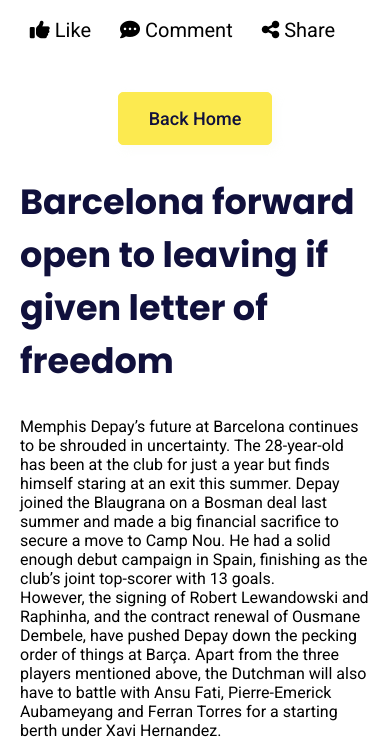
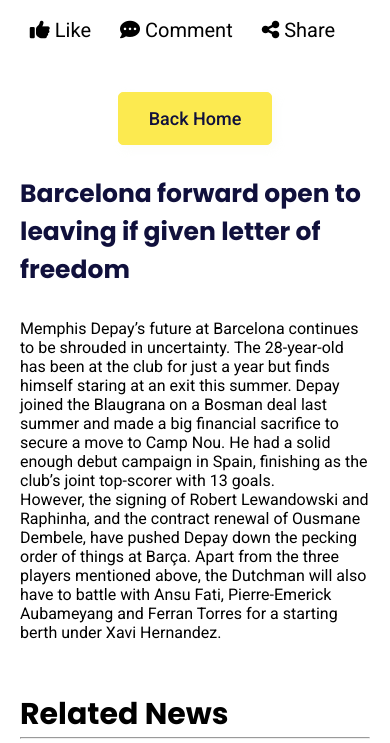
Before and after one commit to fynila/tiger-esports, a plain HTML site: page explore.html in a window 390 px wide. Shown: the part 241-984 px from the top of the page. Drawn offline with Linux system fonts and the light colour scheme.

Commit message:
Update responsive.css

```diff
--- a/assets/css/responsive.css
+++ b/assets/css/responsive.css
@@ -46,6 +46,9 @@
     .video-details {
         flex-direction: column;
     }
+    .details-content h2 {
+    font-size: 25px;
+    }
  }
 
 /* Tablet devices */
```
